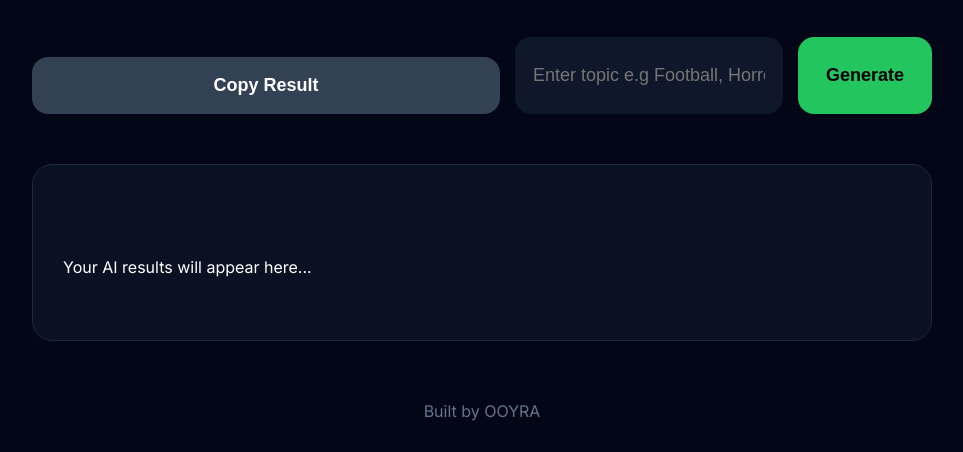
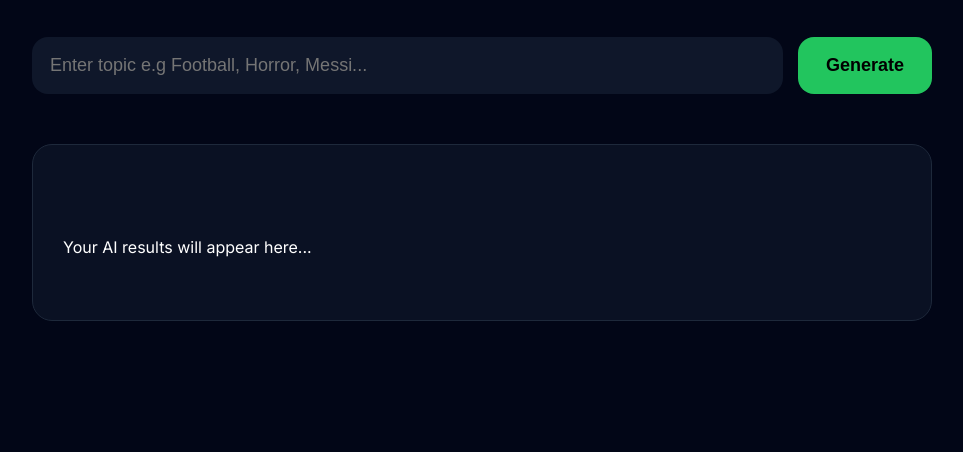
Before and after one commit to oyeleyeoyebisi7-max/creatormind-ai, a plain HTML site: page Index.html in a window 1280 px wide. Shown: the part 348-800 px from the top of the page, without its empty margins (158-1121 px from the left). Drawn offline with Linux system fonts and the light colour scheme.

Commit message:
Update Index.html

```diff
--- a/Index.html
+++ b/Index.html
@@ -34,10 +34,6 @@ Create titles, hooks, thumbnail text and story ideas instantly.
 
 <div class="input-box">
 
-<button class="copy-btn" onclick="copyText()">
-Copy Result
-</button>
-
 <input
 type="text"
 id="topic"
@@ -62,9 +58,5 @@ Your AI results will appear here...
 
 <script src="script.js"></script>
 
-<footer>
-Built by OOYRA
-</footer>
-
 </body>
 </html>
```
